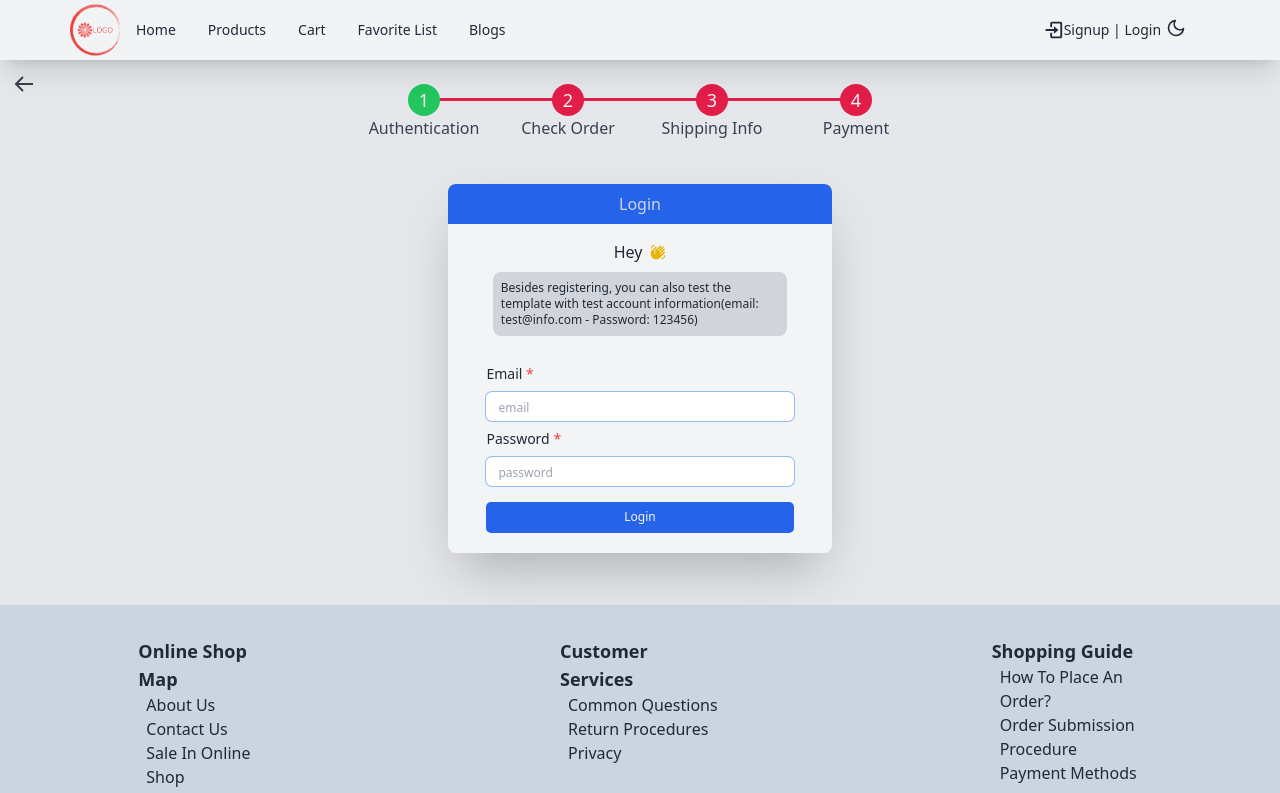
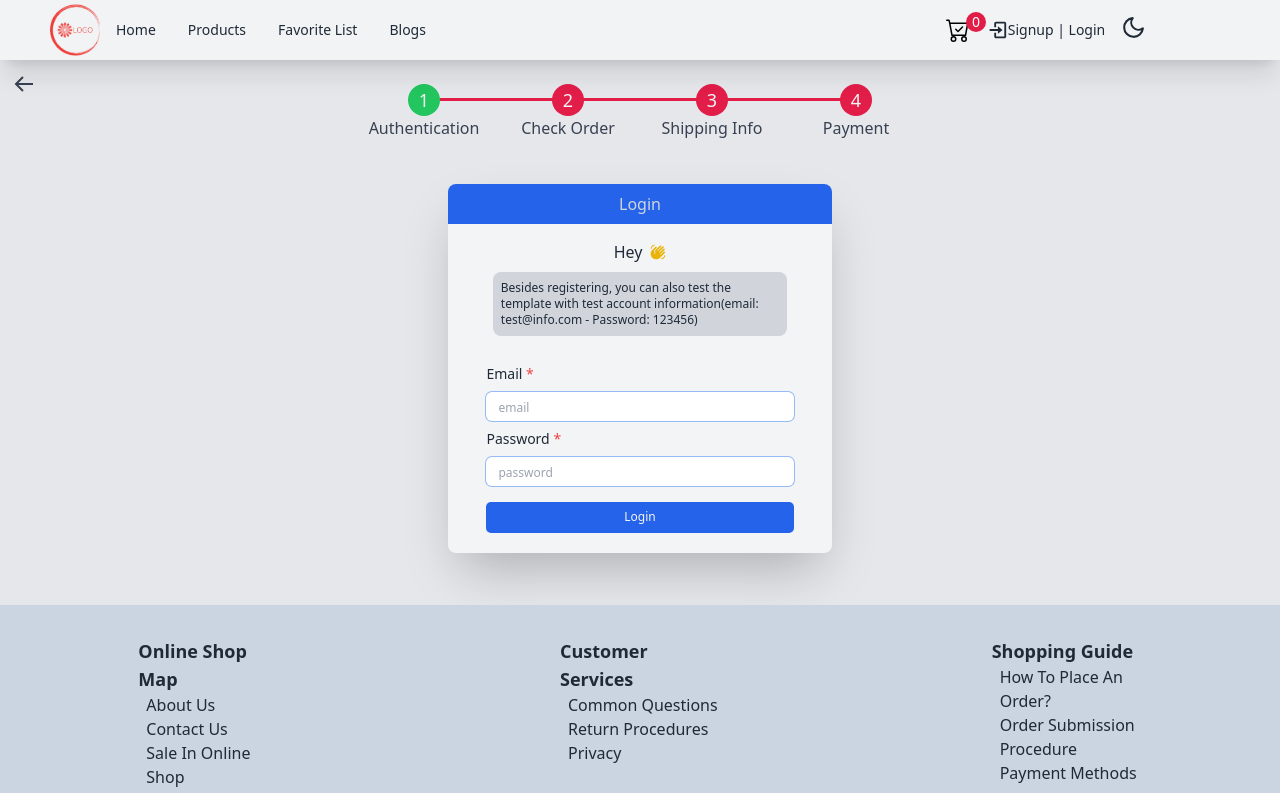
Before and after one commit to alizargar21/onlineshop-FrontEnd, a React (Create React App) app: page /checkout in a window 1280 px wide. Shown: the top 793 px of the page. Built offline with nearby package versions, Linux system fonts and the light colour scheme.

Commit message:
added popup component & change navbar styles

```diff
--- a/src/components/Header/Header.js
+++ b/src/components/Header/Header.js
@@ -1,7 +1,7 @@
 import Navigation from "../Navigation/Navigation";
 const Header = () => {
   return (
-    <header className="sticky shadow-xl dark:shadow-2xl z-50 top-0 w-full h-18 sm:h-12 bg-gray-100/90 dark:bg-black/50 backdrop-blur-sm flex justify-between items-center px-[70px] ">
+    <header className="sticky shadow-xl dark:shadow-2xl z-50 top-0 w-full h-18 sm:h-12 bg-gray-100/90 dark:bg-black/50 backdrop-blur-sm flex justify-between items-center px-[50px] ">
       <Navigation />
     </header>
   );
--- a/src/components/Login/Login.js
+++ b/src/components/Login/Login.js
@@ -21,7 +21,7 @@ const validationSchema = Yup.object({
   password: Yup.string().required("Password is Required"),
 });
 
-const Login = ({checkAuthentication}) => {
+const Login = () => {
   const {isLogin} = useSelector(state =>state.auth)
   const dispatch = useDispatch()
   const query = useQuery();
@@ -30,7 +30,6 @@ const Login = ({checkAuthentication}) => {
 
   useEffect(() => {
     if (isLogin) {
-      checkAuthentication()
       navigate(redirect);
     }
 
--- a/src/components/Navigation/Navigation.js
+++ b/src/components/Navigation/Navigation.js
@@ -1,24 +1,23 @@
 import { AiOutlineClose } from "react-icons/ai";
 import { NavLink, useNavigate } from "react-router-dom";
 import { useState } from "react";
-import { BsPersonCircle } from "react-icons/bs";
-
+import { BsPersonCircle, BsCartCheck } from "react-icons/bs";
+import { logout } from "../../features/AuthSlice/AuthSlice";
 import { GiHamburgerMenu } from "react-icons/gi";
 import { FiSun, FiMoon } from "react-icons/fi";
 import { useTheme, useThemeActions } from "../../Provider/ThemeProvider";
 import { BiLogOut, BiLogIn } from "react-icons/bi";
 import { useDispatch, useSelector } from "react-redux";
-import { logout } from "../../features/AuthSlice/AuthSlice";
 import { useQuery } from "../../hooks/useQuery";
+import PopOver from "../Popover/PopOver";
 export const navItems = [
   { to: "/", name: "Home" },
   { to: "/products", name: "Products" },
-  { to: "/cart", name: "Cart" },
   { to: "/myFavorite", name: "Favorite List" },
   { to: "/blogs", name: "Blogs" },
   { to: "", name: "" },
 ];
-
+const popupProfileStyles = "lg:w-[30%]  sm:w-[60%] md:w-[50%] xl:w-[25%] absolute top-12 2xl:right-28 lg:right-4 dark:bg-gray-800 rounded-lg p-4  bg-gray-300 sm:text-[12px] font-bold font-Roboto"
 const Navigation = () => {
   const { isLogin, user } = useSelector((state) => state.auth);
   const navigate = useNavigate();
@@ -55,8 +54,8 @@ const Navigation = () => {
         </div>
         <div onClick={() => setNav(!nav)}>
           <GiHamburgerMenu
-            size={30}
-            className="dark:text-white text-gray-800 hidden sm:flex md:flex z-30"
+
+            className="dark:text-white text-gray-800 hidden sm:flex md:flex z-30 md:text-lg"
           />
         </div>
         {navItems.map((item, index) => (
@@ -71,11 +70,6 @@ const Navigation = () => {
               }
             >
               {item.name}
-              {item.name === "Cart" && cart.length !== 0 && (
-                <span className="w-[20px] h-[20px]  text-sm flex  justify-center items-center  bg-rose-600 text-white rounded-full absolute -top-1 -right-5">
-                  {cart.length}
-                </span>
-              )}
             </NavLink>
           </li>
         ))}
@@ -121,11 +115,6 @@ const Navigation = () => {
                     }
                   >
                     {item.name}
-                    {item.name === "Cart" && cart.length !== 0 && (
-                      <span className="w-[20px] h-[20px]  text-sm flex  justify-center items-center  bg-rose-600 text-white rounded-full absolute -top-1 -right-5">
-                        {cart.length}
-                      </span>
-                    )}
                   </NavLink>
                 </li>
               ))}
@@ -145,7 +134,6 @@ const Navigation = () => {
                   <NavLink to={"/login"}>
                     <div className="center w-full  hover:text-green-600 duration-300">
                       <button className="cursor-pointer center">
-                        {" "}
                         <BiLogIn className="text-xl" /> <span>Login</span>
                       </button>
                     </div>
@@ -180,24 +168,80 @@ const Navigation = () => {
           ></div>
         </div>
       </ul>
-      <div className="sm:w-[40%] lg:mr-2 md:w-[20%] w-[15%]">
-        <ul className=" w-[150px] h-full flex justify-around items-center text-sm">
-          <NavLink to={isLogin ? "/profile" : "/authentication/login"}>
+      <div className="sm:w-[20%] lg:mr-12 mr-12 md:w-[20%] w-[20%] ">
+        <ul className=" w-[200px] md:w-[150px]  h-full flex justify-between items-center text-sm ">
+          <NavLink
+            to={"/cart"}
+            className={({ isActive }) =>
+              isActive ? "text-rose-600  " : "text-current"
+            }
+          >
+            <li className="relative">
+        <PopOver
+        title={<>
+              <BsCartCheck className="text-[24px]  sm:text-[18px] dark:text-gray-300 relative" />
+              <span className="w-[20px] h-[20px] sm:text-[12px] sm:w-[15px] sm:h-[15px] sm:-right-1 text-sm flex  justify-center items-center  bg-rose-600 text-white rounded-full absolute -top-1/4 -right-4">
+                {cart.length}
+              </span>
+        </>}
+        stylesPopup={popupProfileStyles}
+        content={<></>}
+        />
+            </li>
+          </NavLink>
+          <NavLink to={!isLogin && "/authentication/login"}>
             <li>
               {isLogin ? (
-                <BsPersonCircle className="text-[30px] dark:text-gray-200  text-gray-800 md:absolute md:top-4 md:right-8 sm:text-[28px] sm:top-2.5" />
+                <PopOver
+                  title={
+                    <BsPersonCircle className="text-[30px] dark:text-gray-200  text-gray-800 md:absolute md:top-4 md:right-8 sm:text-[28px] sm:top-2.5" />
+                  }
+                  stylesPopup={popupProfileStyles}
+                  content={
+                    <div className="">
+                      <section className="w-[100%] h-full">
+                        <h4 className="text-center text-xl sm:text-sm text-gray-800 dark:text-gray-300 ">
+                          Information Profile
+                        </h4>
+                        <div className=" px-5 py-3 flex flex-col bg-gray-100 dark:bg-slate-600 justify-between items-center border rounded-lg  text-gray-800 dark:text-gray-300">
+                          <div className="flex justify-between w-full">
+                            <p>Username : </p>
+                            <p>{user.name}</p>
+                          </div>
+                          <div className="flex justify-between w-full">
+                            <p>Email : </p>
+                            <p>{user.email}</p>
+                          </div>
+                          <div className="flex justify-between w-full">
+                            <p>Tel : </p>
+                            <p>{user.phoneNumber}</p>
+                          </div>
+                          <button
+                            className="btn-primary mt-3"
+                            onClick={() => logoutHandler()}
+                          >
+                            Logout
+                          </button>
+                        </div>
+                      </section>
+                    </div>
+                  }
+                />
               ) : (
                 <p className="hover:text-green-600 dark:hover:text-green-600 duration-300 dark:text-gray-200  text-gray-800 center">
                   <BiLogIn className="text-[22px]" />
-                  <span className="center">Signup | Login</span>
+                  <span className="center sm:text-[12px] truncate">
+                    Signup | Login
+                  </span>
                 </p>
               )}
             </li>
           </NavLink>
+
           <li>
             <button
               type="button"
-              className=" text-xl dark:text-gray-200 text-gray-800 md:hidden dark:hover:text-yellow-500 duration-200 hover:text-yellow-500"
+              className=" text-[25px] dark:text-gray-200 text-gray-800 md:hidden dark:hover:text-yellow-500 duration-300 hover:text-yellow-500"
               onClick={handleThemeSwitch}
             >
               {theme === "dark" || null ? <FiSun /> : <FiMoon />}
--- /dev/null
+++ b/src/components/Popover/PopOver.js
@@ -0,0 +1,36 @@
+import { useState } from "react";
+
+
+const PopOver = ({ title, content, stylesPopup }) => {
+  const [isOpen, setIsOpen] = useState(false);
+  const togglePopup = () => {
+    setIsOpen(!isOpen);
+  };
+  return (
+    <div className="">
+      <div type="button" onMouseEnter={togglePopup}>
+        {title}
+      </div>
+      {isOpen && (
+        <Popup
+          togglePopup={togglePopup}
+          content={content}
+          stylesPopup={stylesPopup}
+        />
+      )}
+    </div>
+  );
+};
+
+export default PopOver;
+
+const Popup = ({ content, togglePopup , stylesPopup }) => {
+  return (
+    <div  onMouseLeave={togglePopup}  className={stylesPopup}>
+      {content}
+      <button onClick={togglePopup} className="absolute top-2 left-2 dark:text-gray-300">
+        X
+      </button>
+    </div>
+  );
+};
--- a/src/container/Pages/CheckOutPage/CheckOut.js
+++ b/src/container/Pages/CheckOutPage/CheckOut.js
@@ -62,7 +62,7 @@ const CheckOut = () => {
     }
     console.log(steps);
     console.log(currentStep);
-  }, []);
+  }, [isLogin]);
   return (
     <Layout>
       <section className="min-h-[300px]">
--- a/src/container/Pages/Profile/Profile.js
+++ b/src/container/Pages/Profile/Profile.js
@@ -14,7 +14,7 @@ const ProfilePage = () => {
 
   return (
     <Layout>
-      <div className="w-full flex justify-around my-10">
+   {isLogin &&    <div className="w-full flex justify-around my-10">
         <section className="w-[45%]">
           <h4 className="text-center text-3xl text-gray-800 dark:text-gray-300">Information</h4>
           <div className=" p-5 flex flex-col justify-between items-center border text-gray-800 dark:text-gray-300">
@@ -33,7 +33,7 @@ const ProfilePage = () => {
             <button className="btn-primary" onClick={()=>logoutHandle()}>Logout</button>
           </div>
         </section>
-      </div>
+      </div>}
     </Layout>
   );
 };
```
